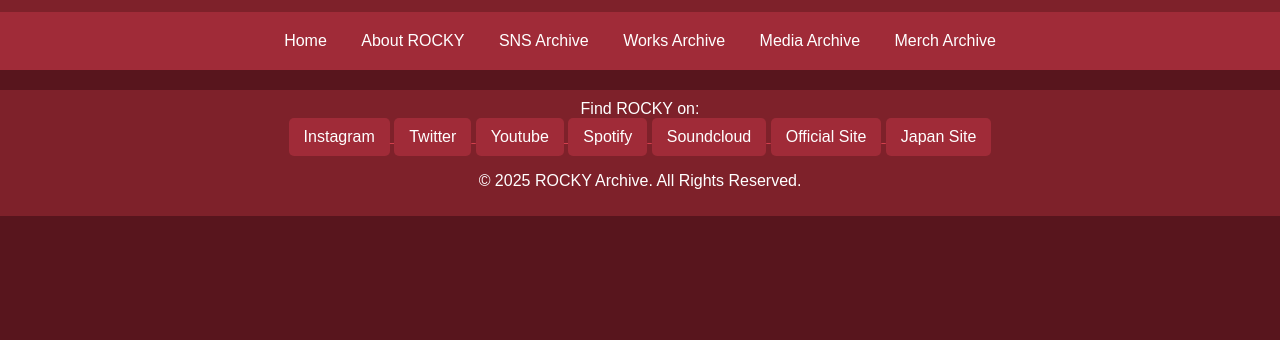
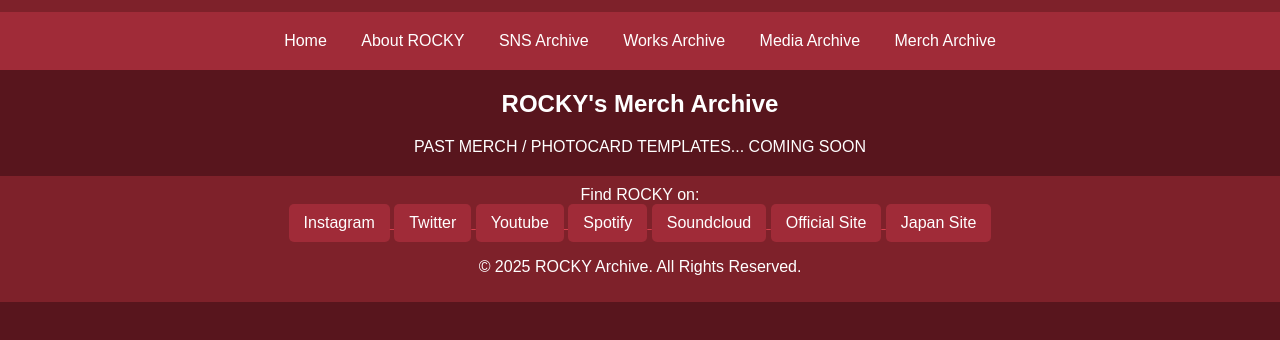
Before and after one commit to lsun25/rockyarchive, a plain HTML site: page merch.html in a window 1280 px wide. Shown: the part 82-422 px from the top of the page. Drawn offline with Linux system fonts and the light colour scheme.

Commit message:
Update merch.html

```diff
--- a/merch.html
+++ b/merch.html
@@ -14,6 +14,11 @@
 
     <div id="header-placeholder"></div> <!-- Header will load here -->
     <div id="navbar-placeholder"></div> <!-- Navbar will load here -->
+
+    <div>
+        <h2>ROCKY's Merch Archive</h2>
+        <p>PAST MERCH / PHOTOCARD TEMPLATES... COMING SOON</p>
+    </div>
 
     <div id="footer-placeholder"></div> <!-- Footer will load here -->
 
```
